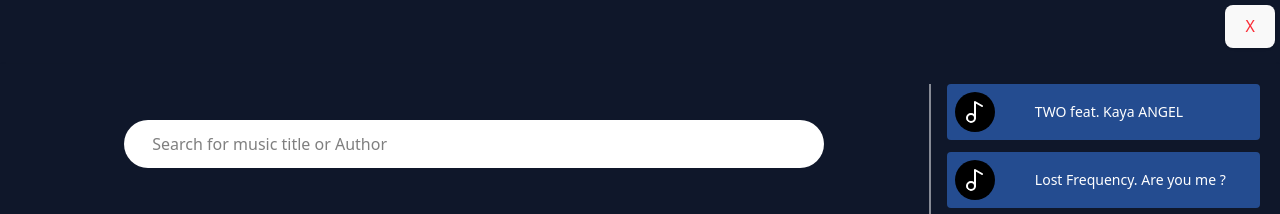
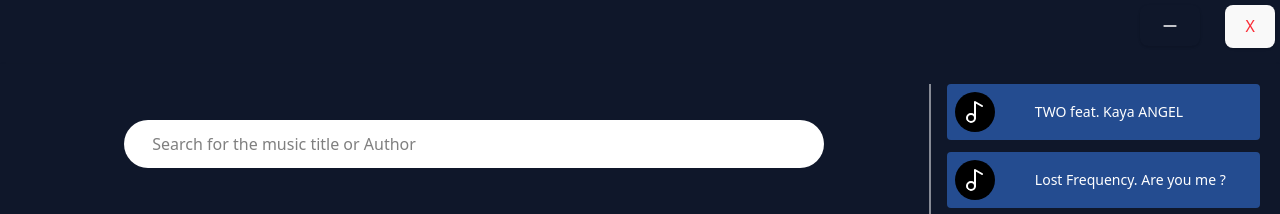
Before and after one commit to Graciano1997/portfolio, a React (Vite) app: page /music in a window 1280 px wide. Shown: the top 214 px of the page. Built offline with nearby package versions, Linux system fonts and the light colour scheme.

Commit message:
add the onEnded event  actions

```diff
--- a/package.json
+++ b/package.json
@@ -17,6 +17,7 @@
     "lucide-react": "^0.526.0",
     "react": "^19.1.0",
     "react-dom": "^19.1.0",
+    "react-redux": "^9.2.0",
     "react-router-dom": "^7.7.1",
     "tailwindcss": "^4.1.11"
   },
--- a/src/App.jsx
+++ b/src/App.jsx
@@ -7,14 +7,15 @@ import { About } from './components/About'
 import { Docs } from './components/Docs'
 import { Setting } from './components/Setting'
 import { MusicApp } from './components/general/MusicApp'
+import { useState } from 'react'
 
 function App() {
-
+  const [visibilityControl,setVisibilityControl]=useState(false);
   return (
  <>
       <main className='w-full h-full flex justify-center'>
       <Routes>
-        <Route path={'/'} element={<Main/>}/>
+        <Route path={'/'} element={<Main visibilityControl={setVisibilityControl} />}/>
         <Route path={'/apps'} element={<Apps/>}/>
         <Route path={'/about'} element={<About/>}/>
         <Route path={'/docs'} element={<Docs/>}/>
@@ -22,6 +23,7 @@ function App() {
         <Route path={'/setting'} element={<Setting/>}/>
       </Routes>
         <Menu/>
+        <MusicApp setVisibilityControl={setVisibilityControl} style={`fixed top-10 ${visibilityControl?'':'hidden'} `}/>
         </main>
 
  </>
--- a/src/components/Main.jsx
+++ b/src/components/Main.jsx
@@ -3,10 +3,10 @@ import { MusicApp } from "./general/MusicApp"
 import { Shortcut } from "./general/Shortcut"
 import { Time } from "./general/Time"
 
-export const Main=()=>{
+export const Main=({visibilityControl})=>{
     return(<>
             <Time/>
             <Headline/>
-            <Shortcut/>
+            <Shortcut visibilityControl={visibilityControl}/>
     </>)
 }
--- a/src/components/general/MusicApp.jsx
+++ b/src/components/general/MusicApp.jsx
@@ -1,4 +1,4 @@
-import { BarChart4, ChevronLeft, ChevronRight,HeartCrack,HeartIcon,HeartPlusIcon,HeartPulseIcon,LucideListMusic,Music2,Music3Icon,Music4Icon,MusicIcon,PauseCircleIcon, PlayCircleIcon} from "lucide-react";
+import { BarChart4, ChevronLeft, ChevronRight,HeartCrack,HeartIcon,HeartPlusIcon,HeartPulseIcon,LucideListMusic,Minimize,Minimize2Icon,Minus,MinusSquareIcon,Music2,Music3Icon,Music4Icon,MusicIcon,PauseCircleIcon, PlayCircleIcon} from "lucide-react";
 import { MusicItem } from "./MusicItem";
 import { Search } from "./Search";
 import { useNavigate } from "react-router-dom";
@@ -6,24 +6,20 @@ import { useEffect, useRef, useState } from "react";
 import musics from "../../data/musicData";
 import { MusicFooter } from "./musicFooter";
 
-export const MusicApp = ()=>{
+export const MusicApp = ({style,setVisibilityControl})=>{
     const navegate=useNavigate();
     const musicMobileRef=useRef(null);
     const musicMenuContainer=useRef(null);
     const [playing,setPlaying]=useState(false);
     const audioRef=useRef(null);
-
     const [musicNumber,setMusicNumber]=useState(0);
     const musicCounter=musics.length;
-
     const [musicToPlay,setMusicToPlay]=useState(null);
-
-
-
     const [mobileMusicMenuIsOpen,setMobileMusicMenuIsOpen]=useState(false);
 
     return(
         <>
+        <div className={`${style}`}>
         <div className="w-[100%] h-[100%] top-0 left-0 blur-sm">
         </div>
         <div className='
@@ -41,15 +37,22 @@ export const MusicApp = ()=>{
            top-[5px] transition-all duration-200 hover:bg-green-100"><LucideListMusic className="w-10 h-10 text-white"/></button>
          <button
          onClick={()=>{
-          // dispatch(closeModal());
-          // if(helper !=undefined){
-          //   dispatch(helper());
-          // }
-          navegate('/');
+                setMusicToPlay(null);
+                setVisibilityControl(false);
             }}
             className="absolute text-red-500
             text-2xl bg-white p-1 rounded shadow  right-[5px]
            top-[5px] transition-all duration-200 hover:bg-green-100">X</button>
+         <button
+         style={{background:'transparent'}}
+         onClick={()=>{
+                setVisibilityControl(false);
+            }}
+            className="absolute text-red-500
+            text-2xl bg-white p-1 rounded shadow  right-20
+           top-[5px] transition-all duration-200 hover:bg-green-100">
+            <Minus className="w-5 h-5 text-white"/>
+           </button>
 
             <div className=' mt-[4rem]  h-[85%]
              sm:h-[72vh] md:h-[87vh] xl:h-[87vh] md:overflow-y-auto shadow
@@ -58,7 +61,7 @@ export const MusicApp = ()=>{
               style={{zIndex:1000}}>
 
               <div className="flex flex-col items-center justify-center gap-3">
-                <Search searchingPlaceholder={'Search for music title or Author'} style={'absolute top-18 md:top-30 '}/>
+                <Search searchingPlaceholder={'Search for the music title or Author'} style={'absolute top-18 md:top-30 '}/>
                 <div className="flex gap-2 mt-10">
                     <button onClick={
                         ()=>{
@@ -77,6 +80,7 @@ export const MusicApp = ()=>{
                             if(musicToPlay && !audioRef.current.paused){
                                 audioRef.current.pause();
                                 setPlaying(false);
+                                console.log(audioRef.current)
                             }
                         }} style={{background:'transparent'}}><PauseCircleIcon className="text-[#F1F5F9] w-20 h-20 md:w-35 md:h-35  cursor-pointer"/></button>
                     )}
@@ -105,7 +109,7 @@ export const MusicApp = ()=>{
 
                     }}
                     style={{background:'transparent'}}><ChevronRight className="text-[#F1F5F9] w-20 h-20 md:w-35 md:h-35 cursor-pointer"/></button>
-                {musicToPlay && <audio ref={audioRef} src={musicToPlay.music} autoPlay></audio>}
+                {musicToPlay && <audio onEnded={()=>{setPlaying(false);}} ref={audioRef} src={musicToPlay.music} autoPlay></audio>}
                 <MusicFooter style={'absolute bottom-5 left-5 text-white hidden md:flex '}/>
                 </div>
               </div>
@@ -137,6 +141,7 @@ export const MusicApp = ()=>{
         </div>
             )
         }
+        </div>
         </>
     );
 };
--- a/src/components/general/Shortcut.jsx
+++ b/src/components/general/Shortcut.jsx
@@ -1,7 +1,7 @@
 import { Calculator, Calendar, CloudIcon, CloudSunIcon, CloudSunRain, Music, SquarePenIcon } from "lucide-react"
 import { useNavigate } from "react-router-dom"
 
-export const Shortcut=()=>{
+export const Shortcut=({visibilityControl})=>{
     const navegate = useNavigate();
 
     return(
@@ -11,7 +11,7 @@ export const Shortcut=()=>{
     <SquarePenIcon className="color-red-200 h-10 w-10 cursor-pointer"/>
     <CloudSunIcon className="color-red-200 h-10 w-10 cursor-pointer"/>
     <Music onClick={()=>{
-        navegate('/music');
+        visibilityControl(true);
     }}  className="color-red-200 h-10 w-10 cursor-pointer" />
     <Calculator className="color-red-200 h-10 w-10 cursor-pointer"/>
     <Calendar className="color-red-200 h-10 w-10 cursor-pointer"/>
--- a/src/components/general/Time.jsx
+++ b/src/components/general/Time.jsx
@@ -1,4 +1,4 @@
-import { CloudSun, LucideCloudSun } from "lucide-react"
+import { LucideCloudSun } from "lucide-react"
 
 export const Time = () => {
     return (
```
Also changed, not shown: 1 other file (tests, documents, lock files or other folders). Lines whose indentation alone changed are shown as unchanged.
